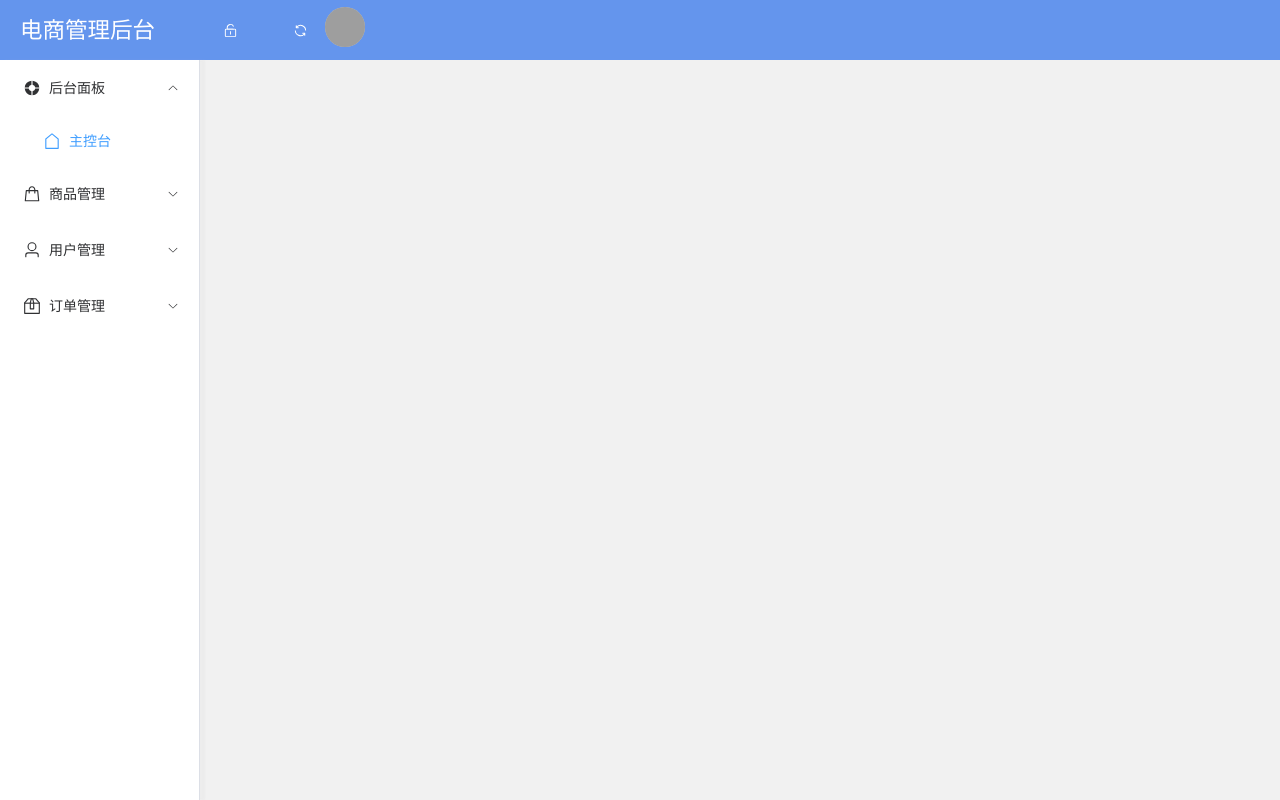
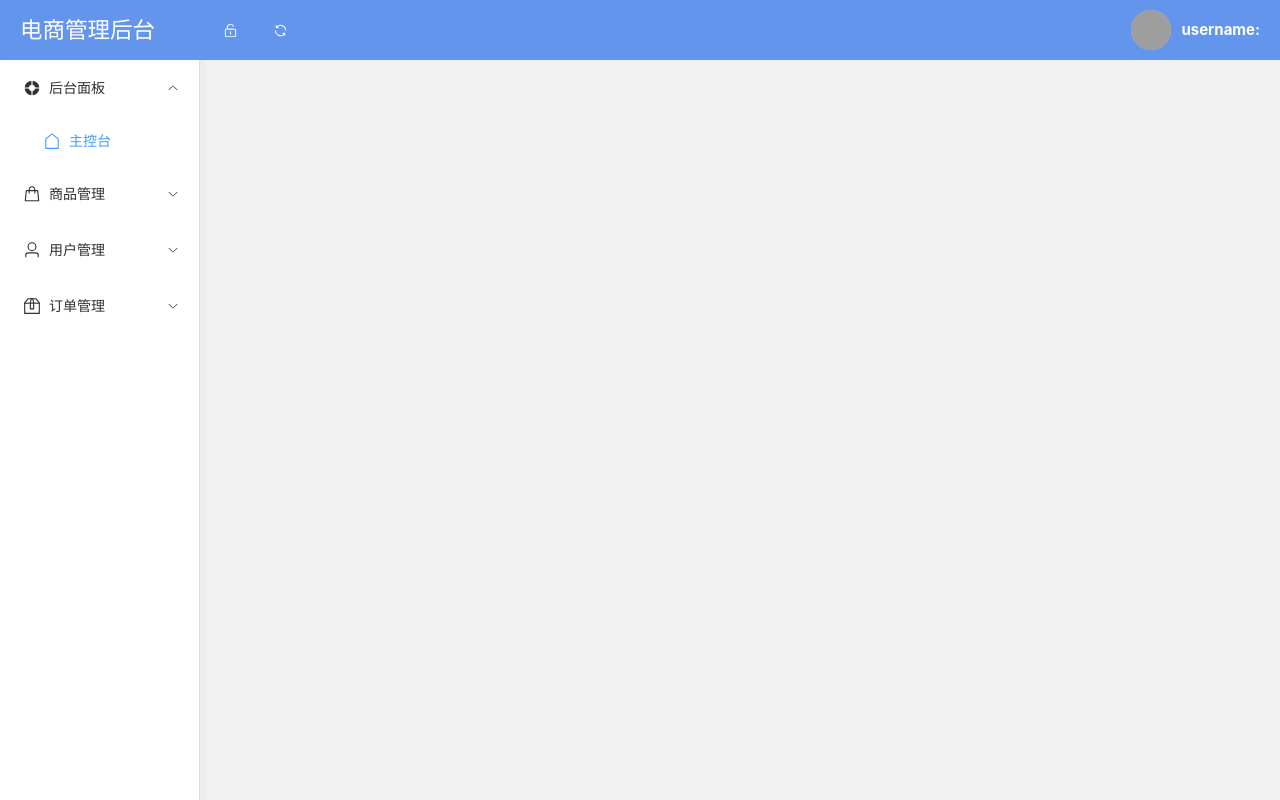
Before and after one commit to varshayulajiao/shayulajiao, a Vue app in the folder shop-cms/: page / in a window 1280 px wide. Built offline with nearby package versions, Linux system fonts and the light colour scheme; grey boxes are pictures that could not be loaded.

Commit message:
增加了右上角用户头像和用户名

```diff
--- a/shop-cms/src/views/Index.vue
+++ b/shop-cms/src/views/Index.vue
@@ -2,16 +2,19 @@
     <div class="common-layout">
         <el-container>
             <el-header>
+                <div class="header-left">
                 <h2 class="header-h2">电商管理后台</h2>
                 <div class="menu-lockBox">
                 <el-icon v-if="!isCollapse" class="lock-icon" @click="isCollapse=true"><Unlock  /></el-icon>
                 <el-icon v-else class="lock-icon" @click="isCollapse=false"><Lock/></el-icon>
                 <el-icon class="reload-icon" @click="reload"><Refresh /></el-icon>
                 </div>
+                </div>
                 <div class="user">
                     <el-avatar
                     src="https://cube.elemecdn.com/0/88/03b0d39583f48206768a7534e55bcpng.png"
                 />
+                <span>username:</span>
                 </div>
             </el-header>
             <el-container>
@@ -107,6 +110,9 @@ const reload=()=>{
 <style scoped>
 .el-header {
     background-color: cornflowerblue;
+    display: flex;
+    align-items: center;
+    justify-content: space-between;
 }
 .el-aside{
     height: calc(100vh - 60px);
@@ -116,10 +122,6 @@ const reload=()=>{
 .el-menu{
     height: 100%;
     box-shadow: 5px 0px 2px rgba(195, 192, 192, 0.1);
-}
-.el-header{
-    display: flex;
-    align-items: center;
 }
 .menu-lockBox{
     margin-left: 50px;
@@ -141,7 +143,6 @@ const reload=()=>{
 }
 .reload-icon{
     color:white;
-    margin-left: 20px;
     cursor: pointer;
     height: 60px;
     width: 50px;
@@ -149,7 +150,19 @@ const reload=()=>{
 .reload-icon:hover{
     background: rgb(120, 167, 255);
 }
+.header-left{
+    display: flex;
+    align-items: center;
+}
 .user{
-   justify-self: flex-end;
+    display: flex;
+    align-items: center;
+}
+.user .el-avatar{
+    margin-right: 10px;
+}
+.user span{
+    color: white;
+    font-weight: bold;
 }
 </style>
```
